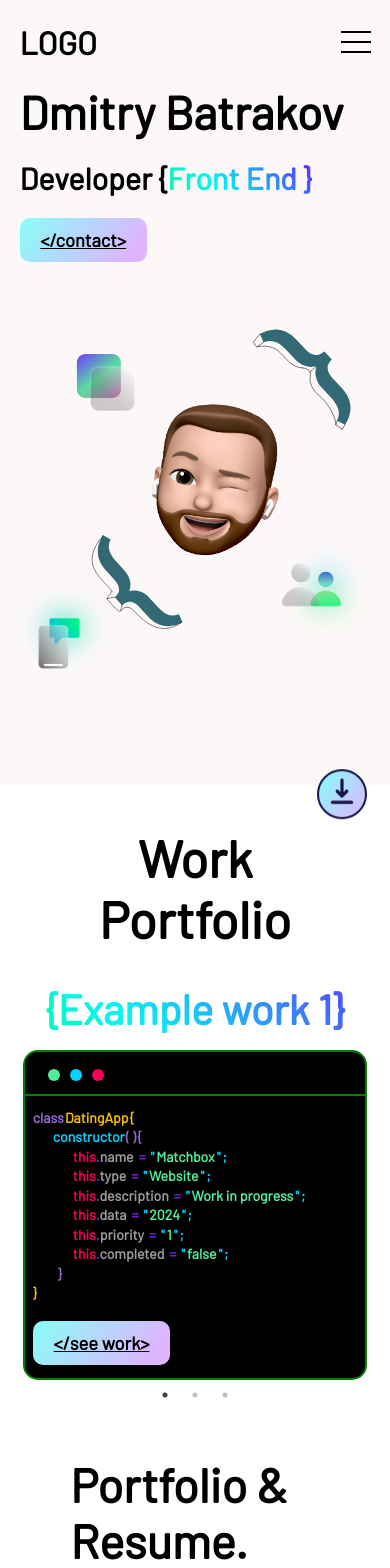
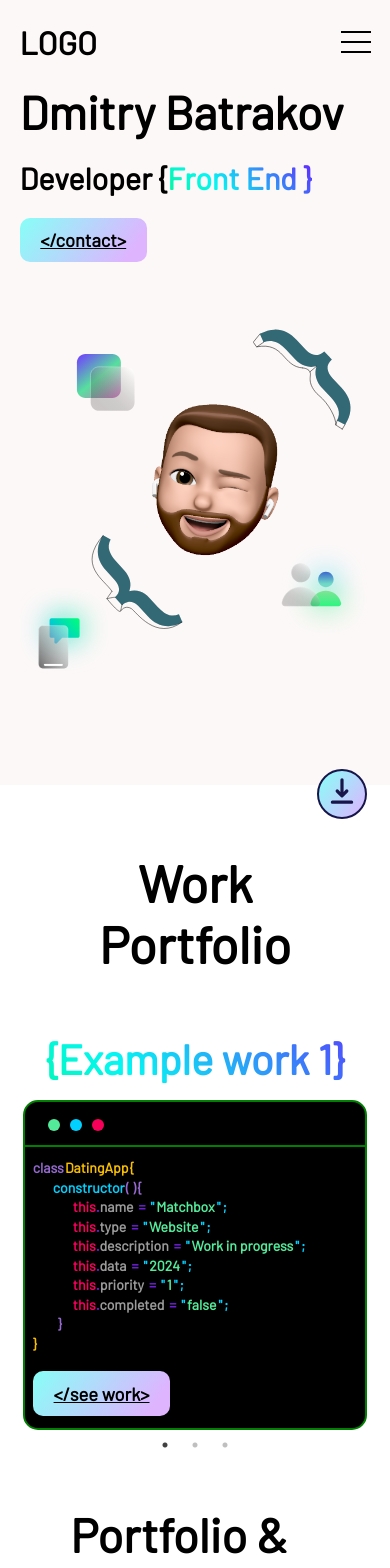
Before and after one commit to DmitryBatrakov/portfolio, a React (Create React App) app: page / in a window 390 px wide. Shown: the top 1568 px of the page. Built offline with nearby package versions, Linux system fonts and the light colour scheme.

Commit message:
commit 40

```diff
--- a/src/modules/components/download-button/downloadButton-media.scss
+++ b/src/modules/components/download-button/downloadButton-media.scss
@@ -13,7 +13,8 @@
             bottom: 3vh;
             margin: 0;
             padding: 0;
-            animation-iteration-count: 2;
+            animation-iteration-count: 3;
+            animation-delay: 2s;
         }
         .shadow{
             display: none;
--- a/src/modules/components/download-button/downloadButton.scss
+++ b/src/modules/components/download-button/downloadButton.scss
@@ -21,10 +21,14 @@
             linear-gradient(90deg, rgba(4, 247, 113), rgba(4, 247, 113) ),
             linear-gradient(336deg, rgba(0, 255, 102), rgba(2, 255, 238) );
         z-index: 1;
+        transition: scale 0.3s;
 
         &:hover{
             cursor: pointer;
+             scale: (1.1);
         }
+
+
     }
 
     .shadow{
--- a/src/modules/components/greetings-section/greetings-media.scss
+++ b/src/modules/components/greetings-section/greetings-media.scss
@@ -3,8 +3,6 @@
         height: 92vh;
         min-height: 92vh;
         padding-top: 1vh;
-
-
 
         .wrapper-top {
             width: 100%;
@@ -18,6 +16,14 @@
                 gap: 2.5vh;
                 width: 100%;
                 padding: 0 5vw;
+                animation-name: none;
+
+                .name{
+                    animation-name: none;
+                }
+                .frontEnd{
+                    animation-name: none;
+                }
 
                 .bottom-section {
                     width: 100%;
@@ -113,8 +119,6 @@
         min-height: 92vh;
         height: auto;
 
-
-
         .wrapper-top {
             width: 100%;
             justify-content: center;
@@ -169,7 +173,6 @@
                             left: -1vw;
                             top: -8vh;
                             text-align: center;
-
 
                             img {
                                 width: 18vw;
@@ -235,7 +238,7 @@
             width: 100%;
             justify-content: center;
             align-items: center;
-            padding:  0;
+            padding: 0;
 
             .left-side {
                 min-width: 320px;
@@ -284,7 +287,6 @@
                             left: -1vw;
                             top: -8vh;
                             text-align: center;
-
 
                             img {
                                 width: 14vw;
@@ -401,7 +403,6 @@
                             top: 0;
                             text-align: center;
 
-
                             img {
                                 width: 10vw;
                             }
@@ -455,16 +456,13 @@
                 // width: 40%;
                 min-width: 0;
 
-                .squares{
-
-                    .bottom-square{
-
+                .squares {
+                    .bottom-square {
                     }
                 }
             }
         }
     }
-
 }
 
 @media (min-width: 1025px) and (max-width: 1180px) {
@@ -502,7 +500,6 @@
                             top: 7vh;
                             left: 5vw;
 
-
                             img {
                                 width: 10vw;
                             }
@@ -525,7 +522,6 @@
                             left: -1vw;
                             top: 0;
                             text-align: center;
-
 
                             img {
                                 width: 10vw;
@@ -579,14 +575,12 @@
                 // width: 40%;
                 min-width: 0;
 
-                .squares{
-
-                    .top-square{
+                .squares {
+                    .top-square {
                         padding: 2vh 2vw;
                     }
 
-                    .bottom-square{
-
+                    .bottom-square {
                     }
                 }
             }
--- a/src/modules/components/works-section/worksData/workData-media.scss
+++ b/src/modules/components/works-section/worksData/workData-media.scss
@@ -4,7 +4,7 @@
         padding: 3vh 0;
 
         .top-section {
-            padding: 2vh 0;
+            padding: 5vh 0;
 
             .arrows-section{
                 display: none;
--- a/src/modules/components/works-section/worksList/workList-media.scss
+++ b/src/modules/components/works-section/worksList/workList-media.scss
@@ -64,6 +64,7 @@
 
                 .circles {
                     height: 4vh;
+
                     .circle {
                         width: 13px;
                         height: 13px;
@@ -90,7 +91,7 @@
         .card {
             .array {
                 .circles {
-                    height: 4vh;
+                    height: 5vh;
 
                     .circle{
                         top: 1.5vh;
--- a/src/modules/components/works-section/worksList/worksList.scss
+++ b/src/modules/components/works-section/worksList/worksList.scss
@@ -32,6 +32,8 @@ $color-orange: #d84327;
         }
 
         .array {
+            // max-width: 30vw;
+            margin: 0 2vw;
             height: auto;
             display: flex;
             flex-direction: column;
```
